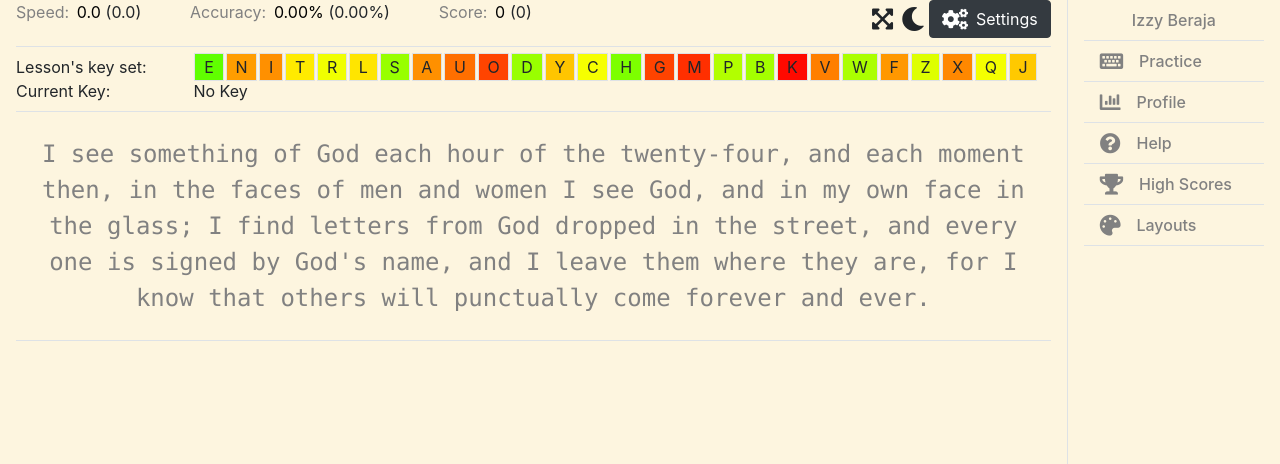
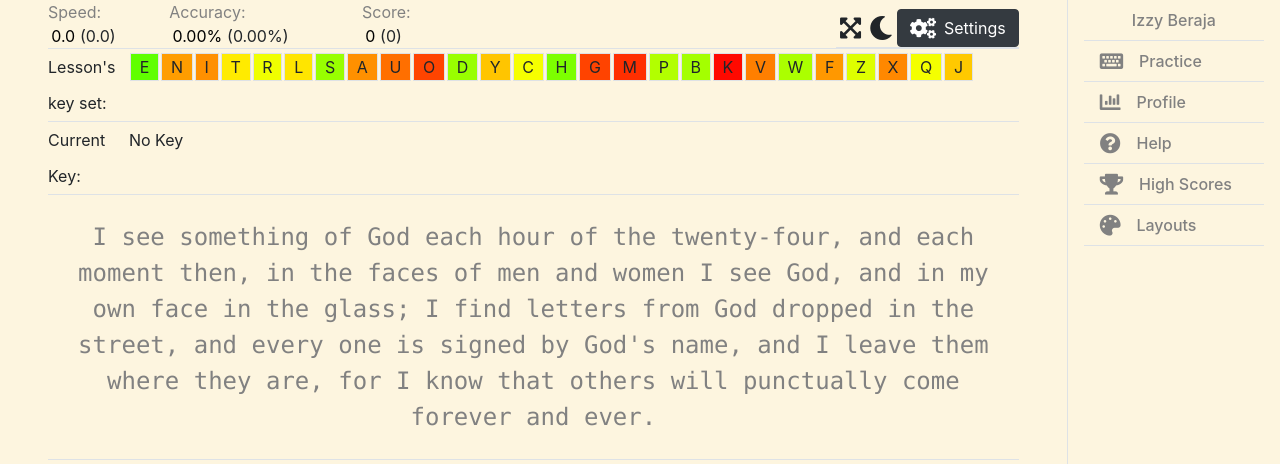
Before and after one commit to IzzyBeraja/Time-Manager-FrontEnd, a React (Create React App) app: page / in a window 1280 px wide. Shown: the top 464 px of the page. Built offline with nearby package versions, Linux system fonts and the light colour scheme.

Commit message:
Added styes and separated components ⚙

```diff
--- a/src/components/Lesson/Lesson.scss
+++ b/src/components/Lesson/Lesson.scss
@@ -0,0 +1,14 @@
+$col-amount: 12;
+
+.flex {
+  display: flex;
+  line-height: 2.25rem;
+}
+
+.lesson-col-primary {
+  width: 100% / $col-amount;
+}
+
+.lesson-col-secondary {
+  width: 100% - 100% / $col-amount;
+}
--- a/src/components/Lesson/Lesson.tsx
+++ b/src/components/Lesson/Lesson.tsx
@@ -16,17 +16,17 @@ type Props = {
 const Lesson = ({ keySet, currentKey }: Props) => {
   return (
     <div>
-      <div className="row">
-        <div className="col-2">Lesson's key set:</div>
-        <div className="col">
+      <div className="flex border-bottom">
+        <div className="lesson-col-primary">Lesson's key set:</div>
+        <div className="lesson-col-secondary">
           {keySet.map(keyVal => (
             <ColorBox key={keyVal.letter} keyVal={keyVal} />
           ))}
         </div>
       </div>
-      <div className="row">
-        <div className="col-2">Current Key:</div>
-        <div className="col">{currentKey}</div>
+      <div className="flex">
+        <div className="lesson-col-primary">Current Key:</div>
+        <div className="lesson-col-secondary">{currentKey}</div>
       </div>
     </div>
   );
--- a/src/components/Practice/Practice.tsx
+++ b/src/components/Practice/Practice.tsx
@@ -84,12 +84,14 @@ const Practice = () => {
   };
 
   return (
+    <div className="mx-5">
       <TypeTest
         text={text}
         keySet={keySet}
         stats={stats}
         onTestFinish={handleTestFinish}
       />
+    </div>
   );
 };
 
--- a/src/components/TypeTest/TypeTest.tsx
+++ b/src/components/TypeTest/TypeTest.tsx
@@ -1,10 +1,11 @@
 import React, { useEffect, useState, useRef } from "react";
 import Lesson from "components/Lesson";
-import Options from "components/Options";
 import Test from "components/Test";
-import RecentTestStats from "components/RecentTestStats";
 import TestVisual from "components/TestVisual";
 import { AnswerTypes, Stats, Key, TestResults } from "types";
+
+import "./TypeTest.scss";
+import TypeTestHeader from "components/TypeTestHeader";
 
 type Props = {
   text: string;
@@ -18,6 +19,29 @@ const TypeTest = ({ text, keySet, stats, onTestFinish }: Props) => {
   const [answers, setAnswers] = useState<Array<AnswerTypes>>([]);
   const [startTime, setStartTime] = useState(Date.now());
   const inputRef = useRef<HTMLInputElement>(null!);
+  const data = [
+    {
+      key: "speed",
+      label: "Speed: ",
+      value: stats.speed,
+      delta: stats.speedChange,
+      precision: 1,
+    },
+    {
+      key: "accuracy",
+      label: "Accuracy: ",
+      value: stats.accuracy,
+      delta: stats.accuracyChange,
+      precision: 2,
+      isPercent: true,
+    },
+    {
+      key: "score",
+      label: "Score: ",
+      value: stats.score,
+      delta: stats.scoreChange,
+    },
+  ];
 
   useEffect(() => {
     if (currentPos === text.length) testFinish();
@@ -73,44 +97,14 @@ const TypeTest = ({ text, keySet, stats, onTestFinish }: Props) => {
 
   // > Raise the state of RecentTestStats data to Practice
   return (
-    <div className="mx-3">
-      <div className="row border-bottom mx-0 pb-2  p-0 justify-content-between">
-        <div className="col-6 px-0">
-          <RecentTestStats
-            data={[
-              {
-                key: "speed",
-                label: "Speed: ",
-                value: stats.speed,
-                delta: stats.speedChange,
-                precision: 1,
-              },
-              {
-                key: "accuracy",
-                label: "Accuracy: ",
-                value: stats.accuracy,
-                delta: stats.accuracyChange,
-                precision: 2,
-                isPercent: true,
-              },
-              {
-                key: "score",
-                label: "Score: ",
-                value: stats.score,
-                delta: stats.scoreChange,
-              },
-            ]}
-          />
-        </div>
-        <div className="col-4 px-0">
-          <Options
-            onFullscreen={handleFullscreen}
-            onDarkModeToggle={handleDarkMode}
-            onSettingsClicked={handleSettings}
-          />
-        </div>
-      </div>
-      <div className="border-bottom pb-2 pt-2">
+    <div className="tight">
+      <TypeTestHeader
+        recentTestData={data}
+        handleFullscreen={handleFullscreen}
+        handleDarkMode={handleDarkMode}
+        handleSettings={handleSettings}
+      />
+      <div className="border-bottom">
         <Lesson keySet={keySet} currentKey={"No Key"} />
       </div>
       <div>
--- /dev/null
+++ b/src/components/TypeTestHeader/TypeTestHeader.scss
@@ -0,0 +1,14 @@
+@import "layout/theme.scss";
+
+.typetest-header-primary {
+  border-bottom: $borderStyle;
+  justify-content: space-between;
+  display: flex;
+  align-items: flex-end;
+}
+
+.typetest-header-secondary {
+  border-bottom: $borderStyle;
+  justify-content: space-between;
+  display: flex;
+}
--- /dev/null
+++ b/src/components/TypeTestHeader/TypeTestHeader.tsx
@@ -0,0 +1,37 @@
+import Options from "components/Options";
+import RecentTestStats from "components/RecentTestStats";
+import React from "react";
+import { GuageData } from "types";
+
+import "./TypeTestHeader.scss";
+
+type Props = {
+  recentTestData: GuageData[];
+  handleFullscreen: () => void;
+  handleDarkMode: () => void;
+  handleSettings: () => void;
+};
+
+const TypeTestHeader = ({
+  recentTestData,
+  handleFullscreen,
+  handleDarkMode,
+  handleSettings,
+}: Props) => {
+  return (
+    <div className="typetest-header-primary">
+      <div className="col-5 tight">
+        <RecentTestStats data={recentTestData} />
+      </div>
+      <div className="typetest-header-secondary">
+        <Options
+          onFullscreen={handleFullscreen}
+          onDarkModeToggle={handleDarkMode}
+          onSettingsClicked={handleSettings}
+        />
+      </div>
+    </div>
+  );
+};
+
+export default TypeTestHeader;
--- /dev/null
+++ b/src/components/TypeTestHeader/index.js
@@ -0,0 +1,3 @@
+import TypeTestHeader from './TypeTestHeader'
+
+export default TypeTestHeader
```
Lines whose indentation alone changed are shown as unchanged.
